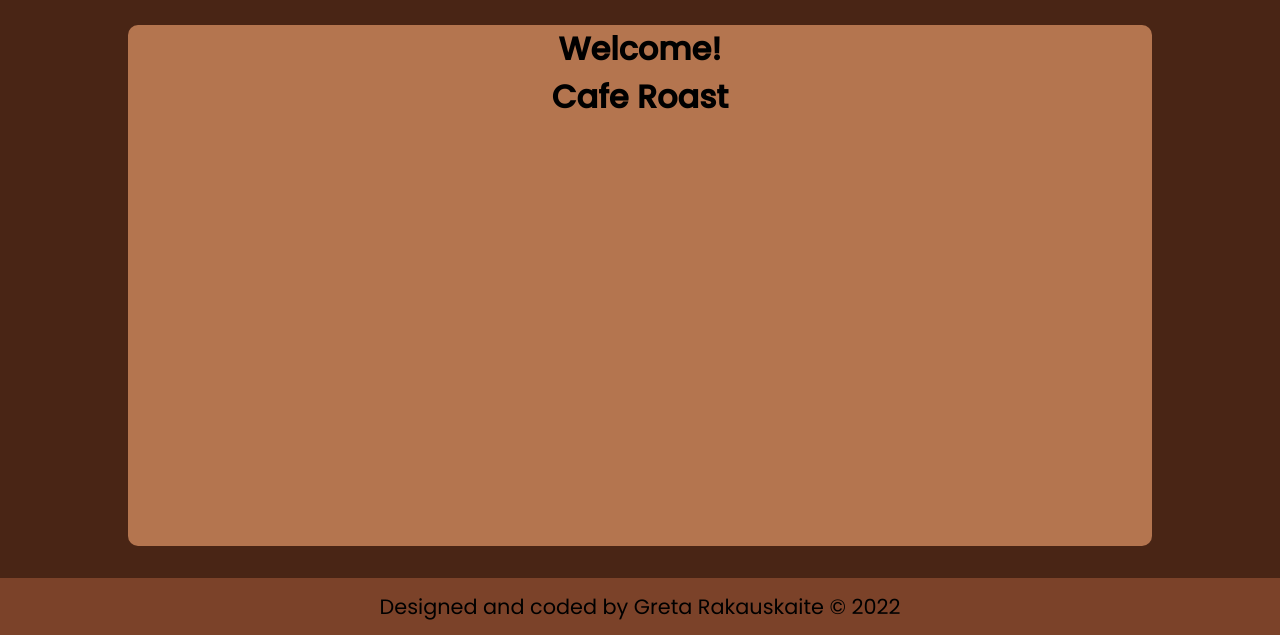
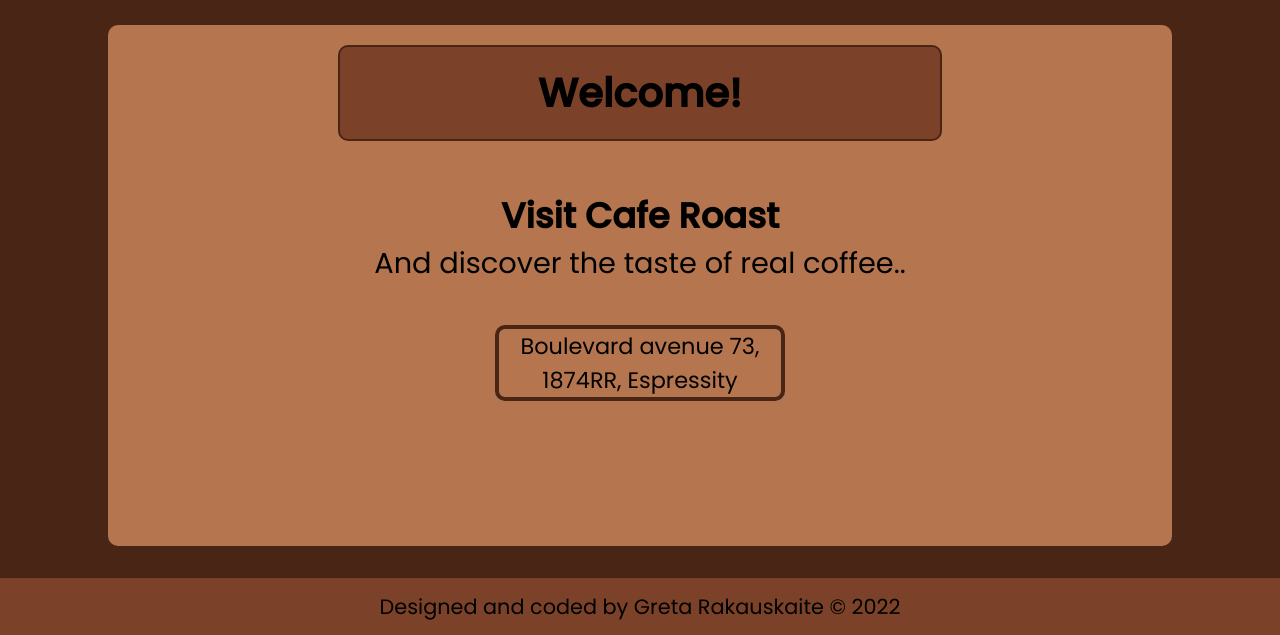
Before and after one commit to GretaRa/odin-restaurantPage, a website built with webpack: page dist/index.html in a window 1280 px wide. Shown: the part 165-800 px from the top of the page. Built offline with nearby package versions, Linux system fonts and the light colour scheme.

Commit message:
Style contact and home pages

```diff
--- a/src/contactPage.js
+++ b/src/contactPage.js
@@ -1,26 +1,76 @@
 function populateContact() {
-  const contentContractPage = document.createElement("div");
-  contentContractPage.classList.add("contentContractPage", "tabContent");
-  contentContractPage.setAttribute("id", "contact");
+  const contentContactPage = document.createElement("div");
+  contentContactPage.classList.add("contentContactPage", "tabContent");
+  contentContactPage.setAttribute("id", "contact");
+
+  const pageTitle = document.createElement('h1')
+  pageTitle.classList.add("pageTitle");
+  pageTitle.textContent = 'Contact Us'
+
+  const pageDescription = document.createElement('p')
+  pageDescription.classList.add("pageDescription");
+  pageDescription.textContent = 'We would love to hear from you. Let us know if you are planning to make a reservation or would like to purchase a gift card'
+
+  const allContactDetails = document.createElement('div')
+  allContactDetails.classList.add('allContactDetails')
+
+  // Address
+  const addressContainer = document.createElement('div')
+  addressContainer.classList.add('addressContainer')
 
   const addressTitle = document.createElement("h2");
-  addressTitle.textContent = "Address";
+  addressTitle.textContent = "Location";
 
   const address = document.createElement("p");
-  address.textContent = "boulevard avenue 73";
+  address.textContent = "Boulevard avenue 73, 1874RR, Espressity";
+
+  //Contact
+  const contactContainer = document.createElement('div')
+  contactContainer.classList.add('contactContainer')
 
   const contactNumberTitle = document.createElement("h2");
-  contactNumberTitle.textContent = "Phone number";
+  contactNumberTitle.textContent = "Contact";
 
   const contactNumber = document.createElement("p");
   contactNumber.textContent = "+3158958486";
 
-  contentContractPage.appendChild(addressTitle);
-  contentContractPage.appendChild(address);
-  contentContractPage.appendChild(contactNumberTitle);
-  contentContractPage.appendChild(contactNumber);
+  const contactEmail = document.createElement("p");
+  contactEmail.textContent = "roastcaffee@fake.com";
 
-  return contentContractPage;
+  //Opening hours
+  const scheduleContainer = document.createElement('div')
+  scheduleContainer.classList.add('scheduleContainer')
+
+  const openHours = document.createElement('h2')
+  openHours.textContent = 'Hours'
+
+  const scheduleDay = document.createElement('p')
+  scheduleDay.textContent = 'Open Daily'
+
+  const scheduleHours = document.createElement('p')
+  scheduleHours.textContent = '7AM - 6PM'
+
+  contentContactPage.appendChild(pageTitle);
+  contentContactPage.appendChild(pageDescription)
+
+  contentContactPage.appendChild(allContactDetails)
+
+  allContactDetails.appendChild(addressContainer)
+  addressContainer.appendChild(addressTitle);
+  addressContainer.appendChild(address);
+
+  allContactDetails.appendChild(contactContainer)
+  contactContainer.appendChild(contactNumberTitle);
+  contactContainer.appendChild(contactNumber);
+  contactContainer.appendChild(contactEmail)
+
+  allContactDetails.appendChild(scheduleContainer)
+  scheduleContainer.appendChild(openHours)
+  scheduleContainer.appendChild(scheduleDay)
+  scheduleContainer.appendChild(scheduleHours)
+
+
+  return contentContactPage;
 }
 
 function renderContact() {
--- a/src/homePage.js
+++ b/src/homePage.js
@@ -51,18 +51,26 @@ function createMain() {
   homePageContent.setAttribute("id", "home")
 
   const welcomeText = document.createElement("h1");
-  welcomeText.classList.add("welcomeText");
+  welcomeText.classList.add("welcomeText", 'pageTitle');
   welcomeText.textContent = "Welcome!";
 
+  const restaurantName = document.createElement("h2");
+  restaurantName.classList.add("restaurantName");
+  restaurantName.textContent = "Visit Cafe Roast";
 
-  const restaurantName = document.createElement("h1");
-  restaurantName.classList.add("restaurantName");
-  restaurantName.textContent = "Cafe Roast";
+  const restaurantDescription = document.createElement('p')
+  restaurantDescription.classList.add("restaurantDescription");
+  restaurantDescription.textContent = 'And discover the taste of real coffee..'
 
+  const address = document.createElement("p");
+  address.classList.add("address");
+  address.textContent = "Boulevard avenue 73, 1874RR, Espressity";
 
   main.appendChild(homePageContent);
   homePageContent.appendChild(welcomeText);
   homePageContent.appendChild(restaurantName);
+  homePageContent.appendChild(restaurantDescription)
+  homePageContent.appendChild(address)
 
   return main;
 }
--- a/src/menuPage.js
+++ b/src/menuPage.js
@@ -3,6 +3,11 @@ function populateMenu() {
   menuPageContent.classList.add("menuPageContent", "tabContent");
   menuPageContent.setAttribute("id", "menu");
 
+  const pageTitle = document.createElement('h1')
+  pageTitle.classList.add("pageTitle");
+  pageTitle.textContent = 'Our Menu'
+
+  menuPageContent.appendChild(pageTitle)
   menuPageContent.appendChild(
     addMenuItem(
       "Esspresso",
@@ -12,7 +17,7 @@ function populateMenu() {
   menuPageContent.appendChild(
     addMenuItem(
       "Latte",
-      "Coffee drink, made with a shot of espresso, steamed milk, and topped with a milk microfoam layer of around 0.2 to 0.4 inches (0.5 to 1 cm)"
+      "Coffee drink, made with a shot of espresso, steamed milk, and topped with a milk microfoam layer"
     )
   );
   menuPageContent.appendChild(
--- a/src/style.css
+++ b/src/style.css
@@ -72,7 +72,43 @@ header {
   width: 80%;
   margin: 2rem auto;
   border-radius: 10px;
+  padding: 20px;
 }
+
+.pageTitle{
+  background-color: var(--main-color);
+  margin: 0 auto;
+  padding: 1rem 0;
+  border-radius: 10px;
+  border: 2px solid var(--light-background-color);
+  max-width: 600px;
+  font-size: 2.5rem;
+}
+
+/* Home page */
+.homePageContent {
+  height: 100%;
+}
+
+.homePageContent h2{
+  margin-top: 3rem;
+  font-size: 2.2rem;
+}
+
+.restaurantDescription{
+  font-size: 1.8rem;
+}
+
+.address{
+  border: 4px solid var(--light-background-color);
+  border-radius: 10px;
+  font-size: 1.4rem;
+  margin: 40px  auto;
+  max-width: 20ch;
+}
+/* Home page End */
+
+/* Menu page */
 .menuItem {
   border: 3px solid var(--light-background-color);
   border-radius: 10px;
@@ -102,13 +138,51 @@ header {
 }
 
 .menuItem p {
-  justify-self: left;
+  text-align: left;
   font-size: 1.4rem;
 }
+/* Menu page End */
 
+/* Contact page */
+
+.pageDescription{
+  max-width: 55ch;
+  margin: 30px auto;
+  font-size: 1.2rem;
+}
+
+.allContactDetails{
+  display: grid;
+  grid-template-columns: 400px 400px;
+  margin-top: 80px;
+  justify-content: center;
+  font-size: 1.2rem;
+}
+
+.addressContainer,
+.contactContainer{
+  grid-column: 1/2;
+}
+.addressContainer{
+  max-width: 20ch;
+  margin: auto;
+  margin-bottom: 10px;
+}
+
+.scheduleContainer{
+  grid-column: 2/3;
+  grid-row: 1/3;
+  align-self: center;
+  border-left: 2px solid var(--light-background-color);
+  padding: 30px 0;
+}
+/* Contact page End */
+
+/* Footer */
 footer {
   background-color: var(--main-color);
   text-align: center;
   padding: 0.8rem;
   font-size: 1.3rem;
 }
+/* Footer End */
```
Also changed, not shown: dist/main.js.
